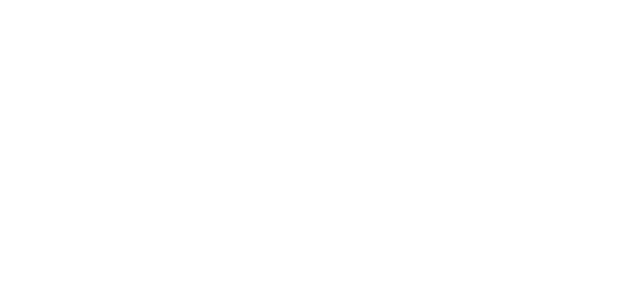
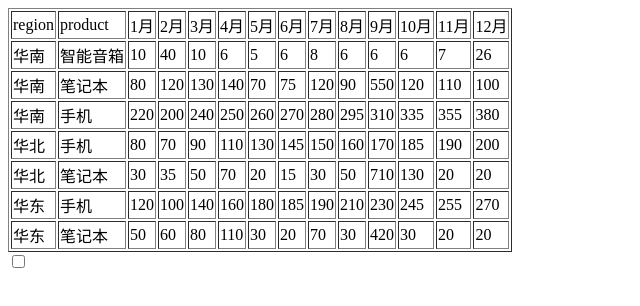
Before and after one commit to q1557050025/baidu_project_data_MIS, a plain HTML site: page text.html in a window 1280 px wide. Shown: the whole page, without its empty margins (0-640 px from the left). Drawn offline with Linux system fonts and the light colour scheme.

Commit message:
2019/3/11/10:37

```diff
--- a/text.html
+++ b/text.html
@@ -1,44 +1,157 @@
 <!DOCTYPE html>
 <html lang="en">
+
 <head>
 	<meta charset="UTF-8">
 	<title>Document</title>
 </head>
+
 <body>
-	<div id="wraper">
-
+	<div id="wrapper"><table border="1">
+			<thead>
+				<tr>
+					<td>region</td>
+					<td>product</td>
+					<td>1月</td>
+					<td>2月</td>
+					<td>3月</td>
+					<td>4月</td>
+					<td>5月</td>
+					<td>6月</td>
+					<td>7月</td>
+					<td>8月</td>
+					<td>9月</td>
+					<td>10月</td>
+					<td>11月</td>
+					<td>12月</td>
+				</tr>
+			</thead>
+			<tbody>
+				<tr>
+					<td>华南</td>
+					<td>智能音箱</td>
+					<td>10</td>
+					<td>40</td>
+					<td>10</td>
+					<td>6</td>
+					<td>5</td>
+					<td>6</td>
+					<td>8</td>
+					<td>6</td>
+					<td>6</td>
+					<td>6</td>
+					<td>7</td>
+					<td>26</td>
+				</tr>
+				<tr>
+					<td>华南</td>
+					<td>笔记本</td>
+					<td>80</td>
+					<td>120</td>
+					<td>130</td>
+					<td>140</td>
+					<td>70</td>
+					<td>75</td>
+					<td>120</td>
+					<td>90</td>
+					<td>550</td>
+					<td>120</td>
+					<td>110</td>
+					<td>100</td>
+				</tr>
+				<tr>
+					<td>华南</td>
+					<td>手机</td>
+					<td>220</td>
+					<td>200</td>
+					<td>240</td>
+					<td>250</td>
+					<td>260</td>
+					<td>270</td>
+					<td>280</td>
+					<td>295</td>
+					<td>310</td>
+					<td>335</td>
+					<td>355</td>
+					<td>380</td>
+				</tr>
+				<tr>
+					<td>华北</td>
+					<td>手机</td>
+					<td>80</td>
+					<td>70</td>
+					<td>90</td>
+					<td>110</td>
+					<td>130</td>
+					<td>145</td>
+					<td>150</td>
+					<td>160</td>
+					<td>170</td>
+					<td>185</td>
+					<td>190</td>
+					<td>200</td>
+				</tr>
+				<tr>
+					<td>华北</td>
+					<td>笔记本</td>
+					<td>30</td>
+					<td>35</td>
+					<td>50</td>
+					<td>70</td>
+					<td>20</td>
+					<td>15</td>
+					<td>30</td>
+					<td>50</td>
+					<td>710</td>
+					<td>130</td>
+					<td>20</td>
+					<td>20</td>
+				</tr>
+				<tr>
+					<td>华东</td>
+					<td>手机</td>
+					<td>120</td>
+					<td>100</td>
+					<td>140</td>
+					<td>160</td>
+					<td>180</td>
+					<td>185</td>
+					<td>190</td>
+					<td>210</td>
+					<td>230</td>
+					<td>245</td>
+					<td>255</td>
+					<td>270</td>
+				</tr>
+				<tr>
+					<td>华东</td>
+					<td>笔记本</td>
+					<td>50</td>
+					<td>60</td>
+					<td>80</td>
+					<td>110</td>
+					<td>30</td>
+					<td>20</td>
+					<td>70</td>
+					<td>30</td>
+					<td>420</td>
+					<td>30</td>
+					<td>20</td>
+					<td>20</td>
+				</tr>
+			</tbody>
+		</table>
 	</div>
+	<input type="checkbox">
 	<script>
-		//硬绑定
-		{function foo(){
-			console.log(this.a);
-		};
-
-		let obj = {
-			a:2,
-			foo:foo
-		};
-
-		let a = "global"
-
-		setTimeout(obj.foo.call(obj), 100);}
-		//创建包裹函数；
-		{
-			function foo(something){
-			console.log(this.a, something);
-			return this.a + something;
-		};
-
-		let obj = {
-			a:2
-		};
-
-		let bar = function(){
-			return foo.apply(obj, arguments);
-		};
-
-		let b = bar(3);
-		console.log(b);}
+		for(var i = 0; i < 10;i++){
+			for(var j = 0; j < 10 ; j ++){
+				console.log("i:",i)
+				console.log("j:",j)
+				i++
+			}
+		}
 	</script>
 </body>
+
 </html>
```
Also changed, not shown: index_checkbox.html (+142 -59 lines).
